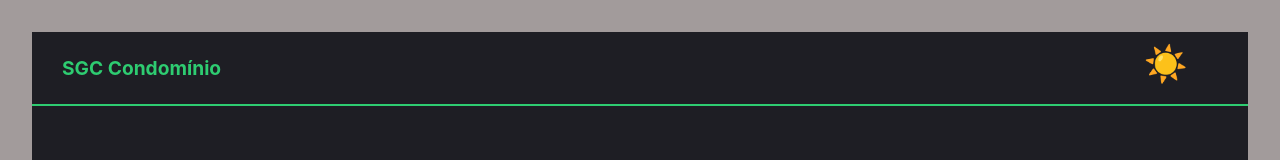
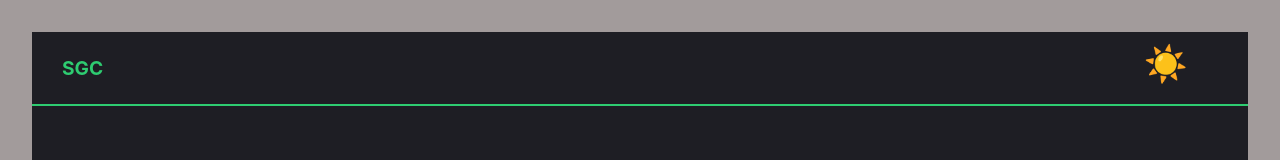
Before and after one commit to devlucasaf/SGC-Sistema-de-Gestao-De-Condominio, a React app in the folder frontend/: page /login in a window 1280 px wide. Shown: the top 160 px of the page. Built offline with nearby package versions, Linux system fonts and the light colour scheme; the HTML template or start-up script is replaced by a standard one.

Commit message:
feat(frontend): interceptor Axios 401/403, verificacao JWT na RotaPrivada e pagina 404

```diff
--- a/frontend/src/pages/auth/Login.jsx
+++ b/frontend/src/pages/auth/Login.jsx
@@ -79,7 +79,7 @@ function Login() {
     return (
         <div className={`tela-auth ${isDarkMode ? "tema-escuro" : "tema-claro"}`}>
             <nav className="navbar-auth">
-                <h1>SGC Condomínio</h1>
+                <h1>SGC</h1>
                 <button className="btn-tema" onClick={alternarTema} type="button">
                     {isDarkMode ? "☀️" : "🌙"}
                 </button>
```
